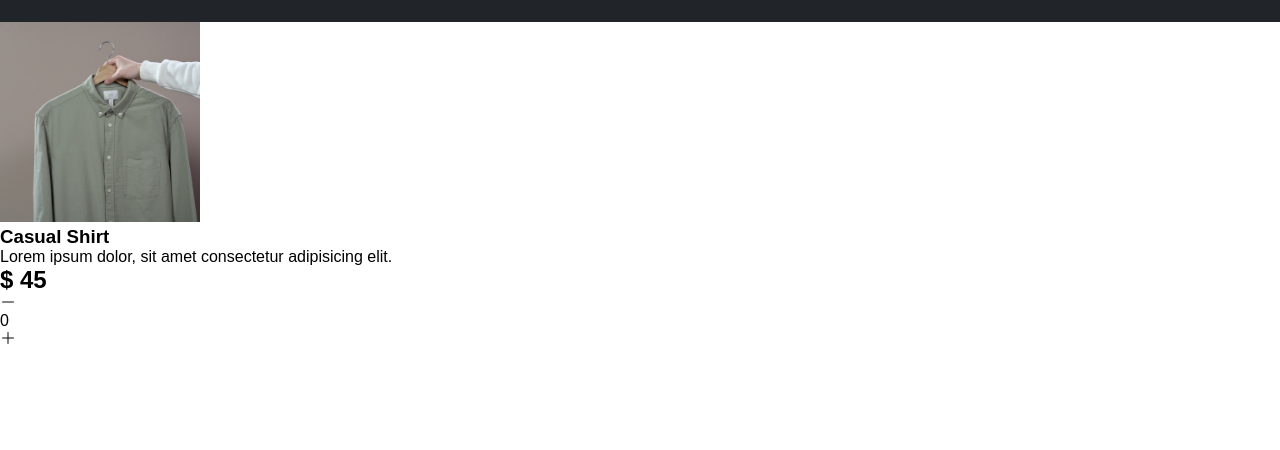
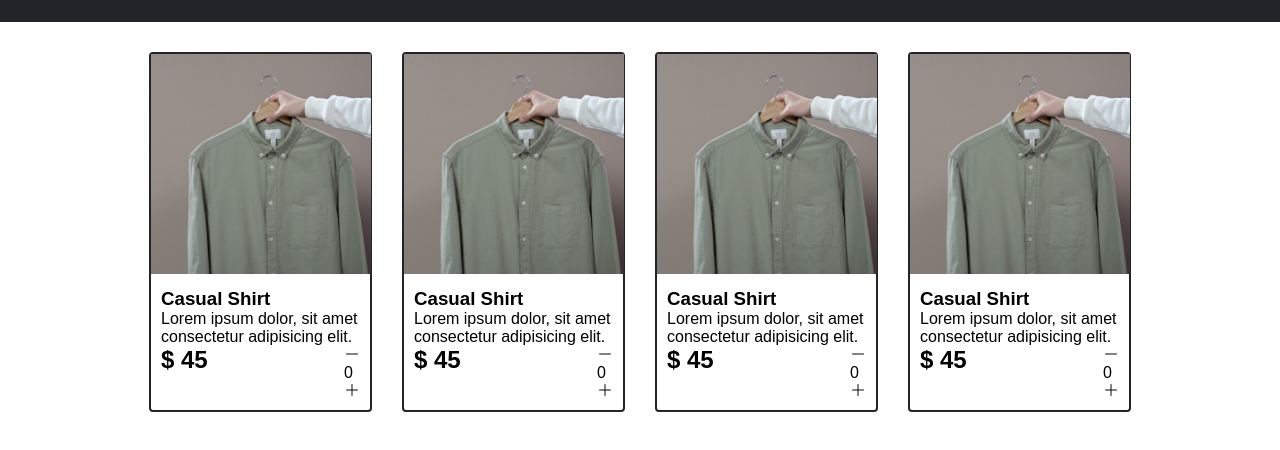
Before and after one commit to MontesCodes/Build_a_Shopping_Cart_1, a plain HTML site: page index.html in a window 1280 px wide. Shown: the part 72-522 px from the top of the page. Drawn offline with nearby package versions, Linux system fonts and the light colour scheme.

Commit message:
Time -> 41:13, EngineeringMeLaptop, 05-25-2023

```diff
--- a/index.html
+++ b/index.html
@@ -21,7 +21,7 @@
     </div>
     <div class="shop" id="shop">
       <div class="item">
-        <img width="200" src="/images/img-1.jpg" alt="" />
+        <img width="220" src="/images/img-1.jpg" alt="" />
         <div class="details">
           <h3>Casual Shirt</h3>
           <p>Lorem ipsum dolor, sit amet consectetur adipisicing elit.</p>
@@ -35,9 +35,51 @@
           </div>
         </div>
       </div>
-      <div class="item"></div>
-      <div class="item"></div>
-      <div class="item"></div>
+      <div class="item">
+        <img width="220" src="/images/img-1.jpg" alt="" />
+        <div class="details">
+          <h3>Casual Shirt</h3>
+          <p>Lorem ipsum dolor, sit amet consectetur adipisicing elit.</p>
+          <div class="price-quantity">
+            <h2>$ 45</h2>
+            <div class="buttons">
+              <i class="bi bi-dash-lg"></i>
+              <div class="quantity">0</div>
+              <i class="bi bi-plus-lg"></i>
+            </div>
+          </div>
+        </div>
+      </div>
+      <div class="item">
+        <img width="220" src="/images/img-1.jpg" alt="" />
+        <div class="details">
+          <h3>Casual Shirt</h3>
+          <p>Lorem ipsum dolor, sit amet consectetur adipisicing elit.</p>
+          <div class="price-quantity">
+            <h2>$ 45</h2>
+            <div class="buttons">
+              <i class="bi bi-dash-lg"></i>
+              <div class="quantity">0</div>
+              <i class="bi bi-plus-lg"></i>
+            </div>
+          </div>
+        </div>
+      </div>
+      <div class="item">
+        <img width="220" src="/images/img-1.jpg" alt="" />
+        <div class="details">
+          <h3>Casual Shirt</h3>
+          <p>Lorem ipsum dolor, sit amet consectetur adipisicing elit.</p>
+          <div class="price-quantity">
+            <h2>$ 45</h2>
+            <div class="buttons">
+              <i class="bi bi-dash-lg"></i>
+              <div class="quantity">0</div>
+              <i class="bi bi-plus-lg"></i>
+            </div>
+          </div>
+        </div>
+      </div>
     </div>
   </body>
   <script src="/src/main.js"></script>
--- a/src/style.css
+++ b/src/style.css
@@ -22,6 +22,7 @@ body {
   background-color: #212529;
   color: white;
   padding: 25px 60px;
+  margin-bottom: 30px;
 }
 
 .cart {
@@ -43,3 +44,31 @@ body {
   padding: 3px;
   border-radius: 3px;
 }
+
+/**
+* ! Shop items styles are here
+**/
+
+.shop {
+  display: grid;
+  grid-template-columns: repeat(4, 223px);
+  gap: 30px;
+  justify-content: center;
+}
+
+.item {
+  border: 2px solid #212529;
+  border-radius: 4px;
+}
+
+.details {
+  display: flex;
+  flex-direction: column;
+  padding: 10px;
+}
+
+.price-quantity {
+  display: flex;
+  flex-direction: row;
+  justify-content: space-between;
+}
```
Also changed, not shown: package-lock.json (added), 1 other file.
